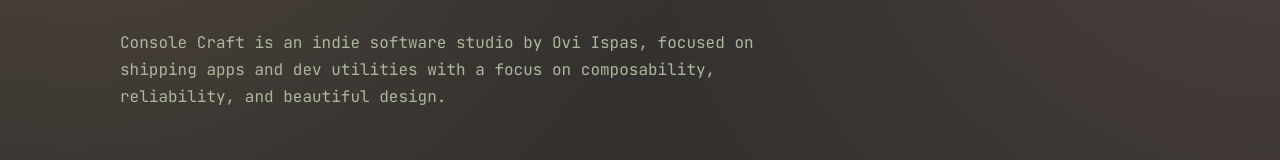
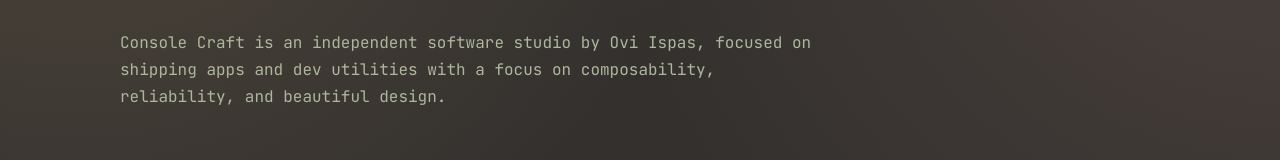
Before and after one commit to console-craft/console-craft.github.io, an Astro site: page / in a window 1280 px wide. Shown: the part 211-371 px from the top of the page. Built offline with nearby package versions, Linux system fonts and the light colour scheme; Astro itself is replaced by a stand-in of ours.

Commit message:
Update title and description in index.astro

```diff
--- a/src/pages/index.astro
+++ b/src/pages/index.astro
@@ -2,11 +2,11 @@
 import Layout from '../layouts/Layout.astro';
 ---
 
-<Layout title="Console Craft | Indie software studio by Ovi Ispas" description="Indie software studio by Ovi Ispas">
+<Layout title="Console Craft • Independent software studio by Ovi Ispas" description="Independent software studio by Ovi Ispas">
 	<section class="hero">
 		<h1>Console Craft</h1>
 		<p class="intro">
-			Console Craft is an indie software studio by Ovi Ispas, focused on shipping apps and dev utilities
+			Console Craft is an independent software studio by Ovi Ispas, focused on shipping apps and dev utilities
 			with a focus on composability, reliability, and beautiful design.
 		</p>
 	</section>
```
